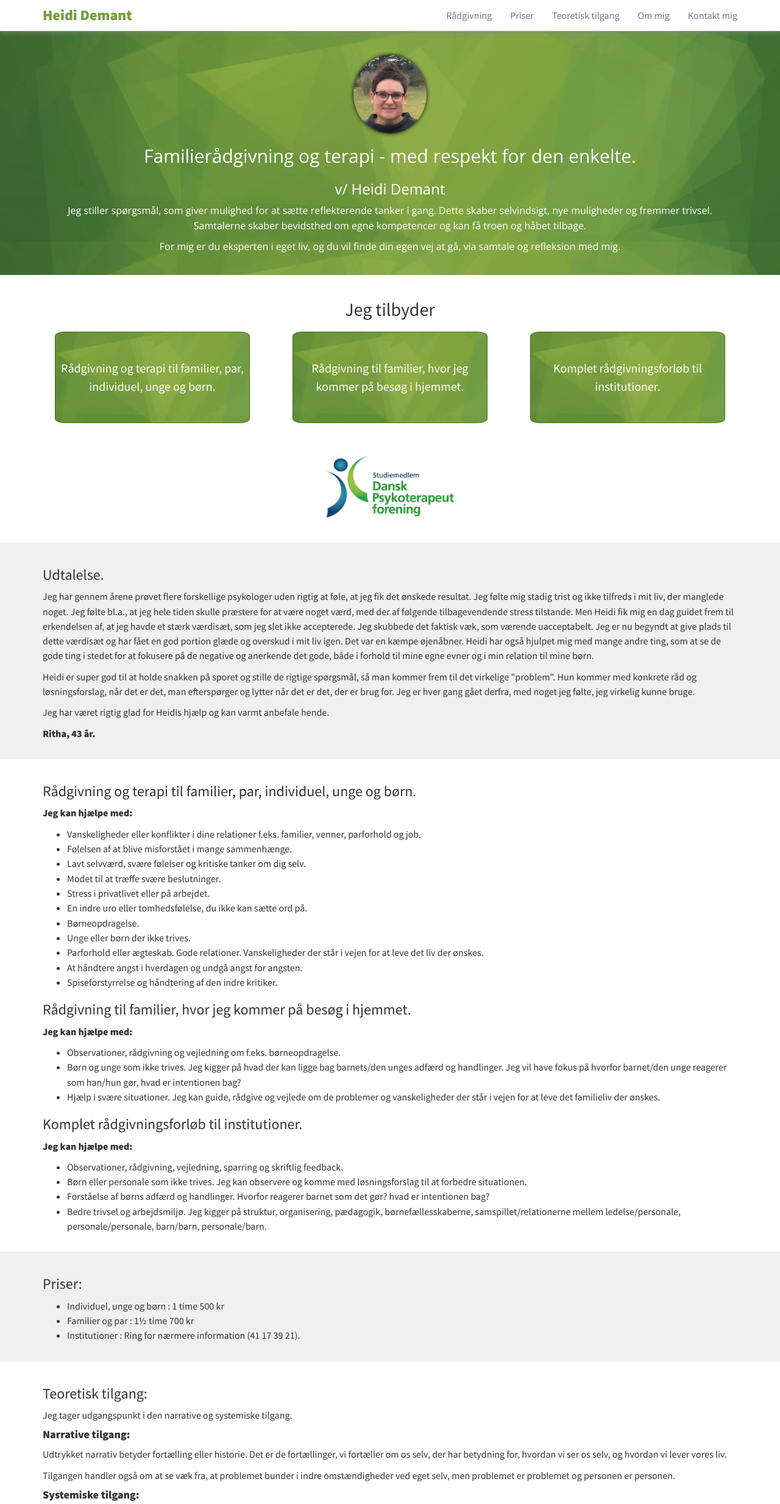
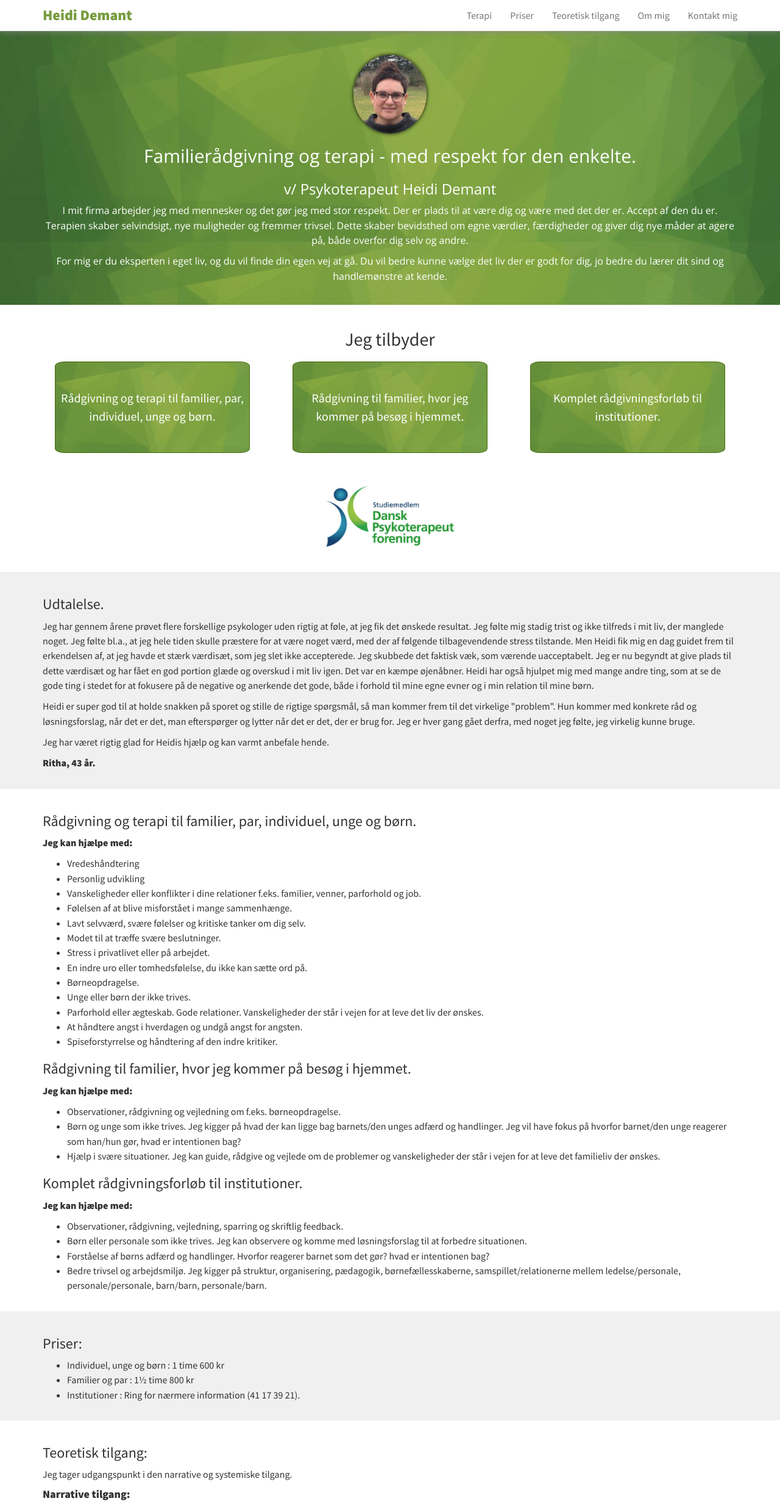
Before and after one commit to briandemant/heididemant, a website: page public/index.html in a window 1280 px wide. Shown: the top 2467 px of the page at 61% size. Drawn offline with nearby package versions, Linux system fonts and the light colour scheme; some packages are replaced by stand-ins of ours.

Commit message:
small changes

```diff
--- a/package.json
+++ b/package.json
@@ -15,6 +15,7 @@
   "dependencies": {
     "bootstrap": "^3.3.7",
     "express": "^4.14.1",
+    "gulp-cli": "^2.2.0",
     "gulp-less": "^3.3.0",
     "purify-css": "^1.1.9"
   },
@@ -29,7 +30,7 @@
     "tap-xunit": "^1.7.0"
   },
   "engines": {
-    "node": ">=7.5"
+    "node": "=8"
   },
   "ava": {
     "files": [
--- a/public/index.html
+++ b/public/index.html
@@ -32,7 +32,7 @@
         </div>
         <div class="collapse navbar-collapse" id="myNavbar">
             <ul class="nav navbar-nav navbar-right">
-                <li><a href="#advices-link">Rådgivning</a></li>
+                <li><a href="#advices-link">Terapi</a></li>
                 <li><a href="#prices-link">Priser</a></li>
                 <li><a href="#teori-link">Teoretisk tilgang</a></li>
                 <li><a href="#about-link">Om mig</a></li>
@@ -120,18 +120,16 @@ box-->
     <h2 class="big-text"><span class="tag-line">Familierådgivning og terapi</span> -
         <span>med respekt for den enkelte.</span></h2>
 
-    <h3>v/ Heidi Demant</h3>
+    <h3>v/ Psykoterapeut Heidi Demant</h3>
     <div class="container">
         <p>
-
-            Jeg stiller spørgsmål, som giver mulighed for at sætte reflekterende tanker i gang. Dette skaber
-            selvindsigt, nye muligheder
-            og fremmer trivsel. Samtalerne skaber bevidsthed om egne kompetencer og kan få troen og håbet tilbage.
+            I mit firma arbejder jeg med mennesker og det gør jeg med stor respekt. Der er plads til at være dig og være med det der er.
+            Accept af den du er.
+            Terapien skaber selvindsigt, nye muligheder og fremmer trivsel. Dette skaber bevidsthed om egne værdier, færdigheder og giver dig nye måder at agere på, både overfor dig selv og andre.
         </p>
 
-        <p>
-            For mig er du eksperten i eget liv, og du vil finde din egen vej at gå, via samtale og refleksion med
-            mig.
+        <p>For mig er du eksperten i eget liv, og du vil finde din egen vej at gå. Du vil bedre kunne vælge det liv der er godt for dig, jo bedre du lærer dit sind og handlemønstre at kende.
+
         </p>
     </div>
 </section>
@@ -212,6 +210,8 @@ box-->
             <h3>Rådgivning og terapi til familier, par, individuel, unge og børn.</h3>
             <p><b>Jeg kan hjælpe med:</b></p>
             <ul>
+                <li>Vredeshåndtering</li>
+                <li>Personlig udvikling</li>
                 <li>Vanskeligheder eller konflikter i dine relationer f.eks. familier, venner, parforhold og job.
                 </li>
                 <li>Følelsen af at blive misforstået i mange sammenhænge.</li>
@@ -271,9 +271,9 @@ box-->
         <h3 id="priser">Priser:</h3>
 
         <ul>
-            <li>Individuel, unge og børn : 1 time 500 kr</li>
+            <li>Individuel, unge og børn : 1 time 600 kr</li>
 
-            <li>Familier og par : 1&#xbd; time 700 kr</li>
+            <li>Familier og par : 1&#xbd; time 800 kr</li>
 
             <li>Institutioner : Ring for nærmere information (41 17 39 21).</li>
         </ul>
@@ -341,11 +341,13 @@ box-->
         <p><b>Mission:</b> Rådgivning der vil skabe udvikling, selvindsigt og ”jeg kan godt”- følelse.
         </p>
 
-        <p><b>Uddannelser/tidligere erhverv:</b> Uddannet pædagog. <br> Jeg er i gang med en 4 årig uddannelse
-            til psykoterapeut
-            ved systemisk institut for familieterapi.
-            (SIF) Det er den systemiske og narrative
-            tilgang jeg uddannes i.
+        <p><b>Uddannelser/tidligere erhverv:</b>
+        <ul>
+            <li>Uddannet psykoterapeut.</li>
+            <li>Kursus i åndedrætsterapi.</li>
+            <li>Uddannet pædagog.</li>
+        </ul>
+
         </p>
 
         <p><b>Pædagogisk Diplommodul:</b> Pædagogisk viden og forskning, Vejledning, Inklusion.</p>
--- a/public/js/custom.js
+++ b/public/js/custom.js
@@ -68,7 +68,7 @@ $(function () {
 
 	//
 	$('#contact').on('shown.bs.modal', initMap)
-	if (document.location.hostname !== 'localhost') {
-		$('#seek').modal('show')
-	}
+	//if (document.location.hostname !== 'localhost') {
+	//	$('#seek').modal('show')
+	//}
 })
```
Also changed, not shown: 1 other file.
